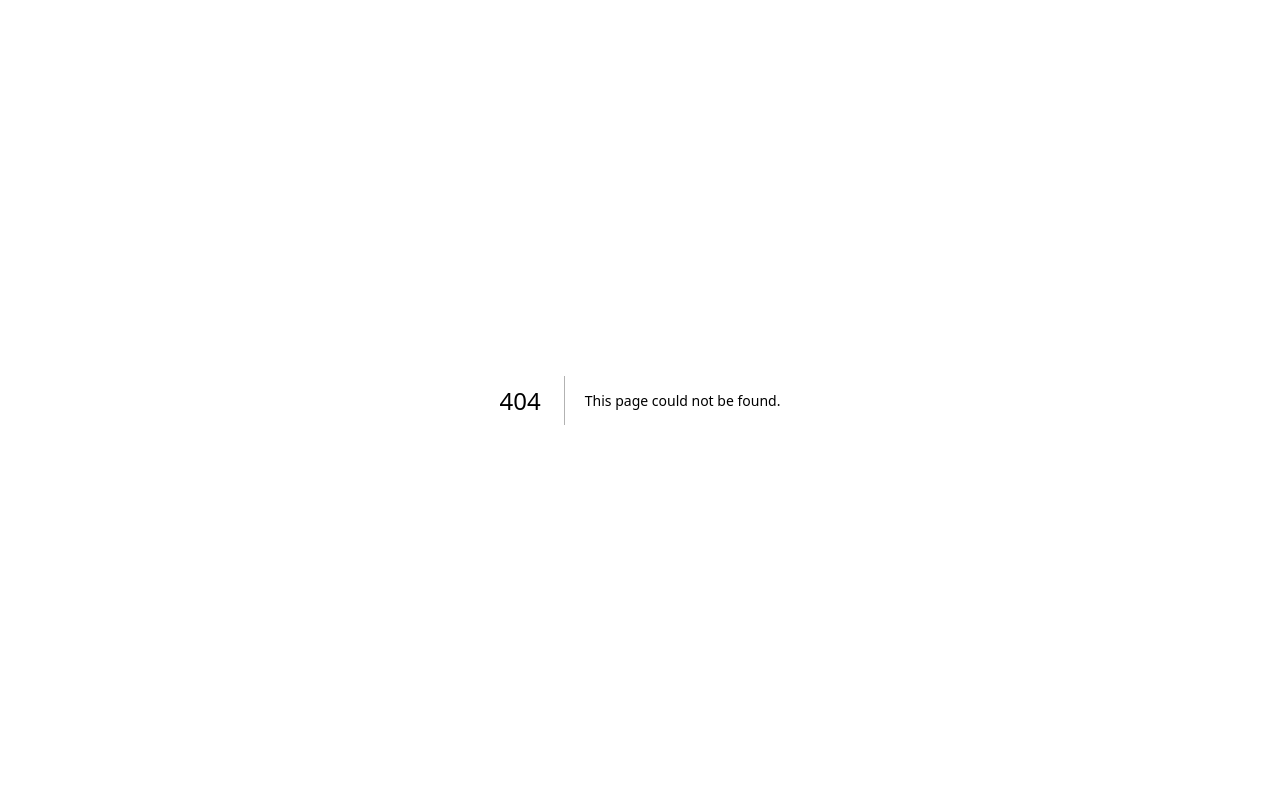
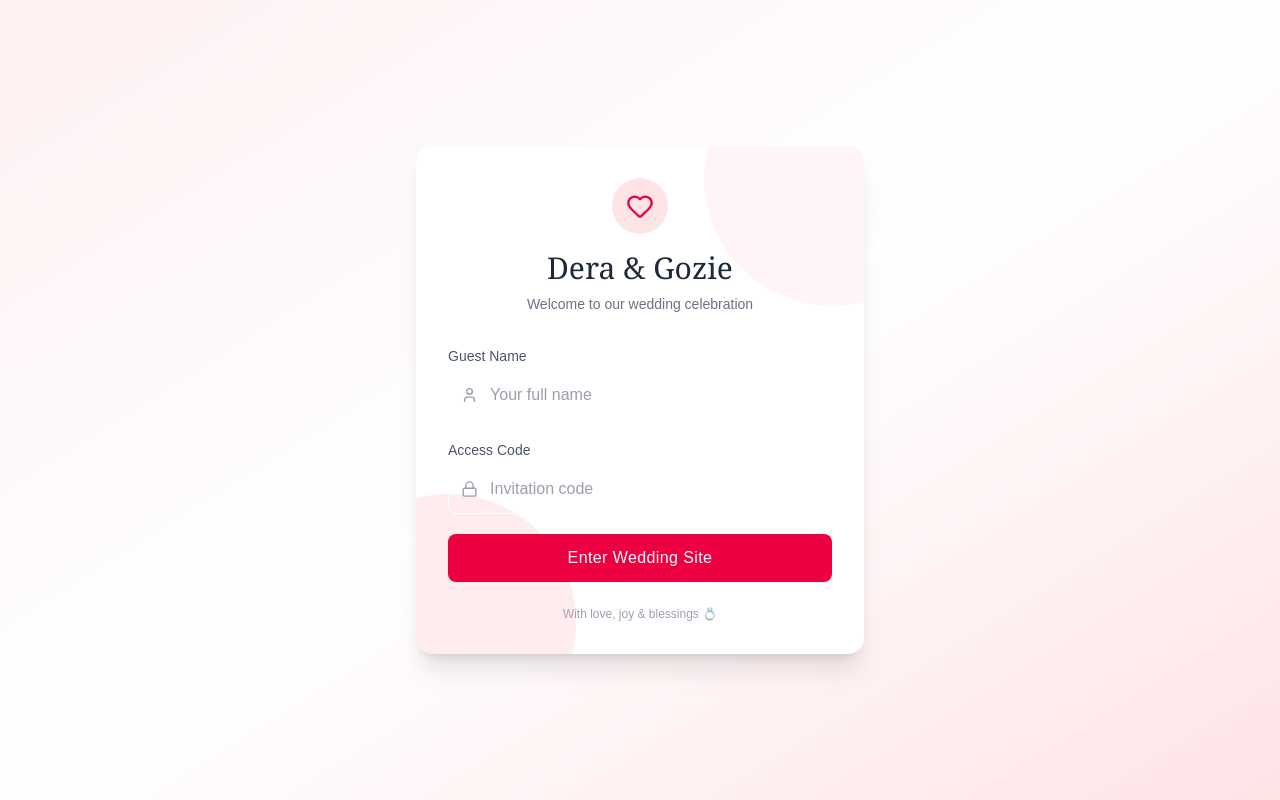
Before and after one commit to DeraJudy/wedding_website, a Next.js app: page /login in a window 1280 px wide. Before the commit this address had no page. Built offline with nearby package versions, Linux system fonts and the light colour scheme.

Commit message:
Name Changed done

```diff
--- /dev/null
+++ b/app/login/page.jsx
@@ -0,0 +1,96 @@
+"use client";
+
+import { useState } from "react";
+import { Heart, Lock, User } from "lucide-react";
+
+export default function LoginPage() {
+  const [name, setName] = useState("");
+  const [code, setCode] = useState("");
+
+  const handleSubmit = (e) => {
+    e.preventDefault();
+
+    // TODO: replace with real validation / API call
+    console.log({ name, code });
+  };
+
+  return (
+    <div className="min-h-screen flex items-center justify-center bg-gradient-to-br from-rose-50 via-white to-rose-100 px-4">
+      <div className="w-full max-w-md bg-white rounded-2xl shadow-xl p-8 relative overflow-hidden">
+
+        {/* Decorative background */}
+        <div className="absolute -top-24 -right-24 w-64 h-64 bg-rose-200 rounded-full opacity-20" />
+        <div className="absolute -bottom-24 -left-24 w-64 h-64 bg-rose-300 rounded-full opacity-20" />
+
+        {/* Header */}
+        <div className="relative text-center mb-8">
+          <div className="flex justify-center mb-4">
+            <div className="w-14 h-14 rounded-full bg-rose-100 flex items-center justify-center">
+              <Heart className="text-rose-600" size={28} />
+            </div>
+          </div>
+
+          <h1 className="text-3xl font-serif text-gray-800">
+            Dera & Gozie
+          </h1>
+          <p className="text-gray-500 mt-2 text-sm">
+            Welcome to our wedding celebration
+          </p>
+        </div>
+
+        {/* Form */}
+        <form onSubmit={handleSubmit} className="relative space-y-5">
+
+          {/* Name */}
+          <div>
+            <label className="block text-sm text-gray-600 mb-1">
+              Guest Name
+            </label>
+            <div className="flex items-center border rounded-lg px-3 focus-within:ring-2 focus-within:ring-rose-400">
+              <User size={18} className="text-gray-400" />
+              <input
+                type="text"
+                required
+                value={name}
+                onChange={(e) => setName(e.target.value)}
+                placeholder="Your full name"
+                className="w-full px-3 py-3 outline-none text-gray-700"
+              />
+            </div>
+          </div>
+
+          {/* Access Code */}
+          <div>
+            <label className="block text-sm text-gray-600 mb-1">
+              Access Code
+            </label>
+            <div className="flex items-center border rounded-lg px-3 focus-within:ring-2 focus-within:ring-rose-400">
+              <Lock size={18} className="text-gray-400" />
+              <input
+                type="password"
+                required
+                value={code}
+                onChange={(e) => setCode(e.target.value)}
+                placeholder="Invitation code"
+                className="w-full px-3 py-3 outline-none text-gray-700"
+              />
+            </div>
+          </div>
+
+          {/* Button */}
+          <button
+            type="submit"
+            className="w-full bg-rose-600 hover:bg-rose-700 transition text-white py-3 rounded-lg font-medium tracking-wide"
+          >
+            Enter Wedding Site
+          </button>
+        </form>
+
+        {/* Footer */}
+        <p className="text-center text-xs text-gray-400 mt-6">
+          With love, joy & blessings 💍
+        </p>
+      </div>
+    </div>
+  );
+}
--- a/components/Gallery.jsx
+++ b/components/Gallery.jsx
@@ -215,7 +215,7 @@ const Gallery = () => {
               <button className="inline-flex items-center gap-2 rounded-full
               bg-[gold] px-8 py-3 text-gray-800 font-medium transition
               hover:bg-[gold]/90">
-                #alienJudy
+                #alienJudy25
               </button>
 
 
--- a/components/contactSection.jsx
+++ b/components/contactSection.jsx
@@ -39,7 +39,7 @@ const ContactSection = () => {
               <button
                 className="w-full text-white py-2 rounded-lg font-medium transition-all"
                 style={{ backgroundColor: "#9CAF88" }} // sage green button
-                onClick={() => window.open('https://wa.me/2348091234567', '_blank')}
+                onClick={() => window.open('https://wa.me/2348067593064', '_blank')}
               >
                 Chat with Us
               </button>
--- a/components/heroSection.jsx
+++ b/components/heroSection.jsx
@@ -77,18 +77,18 @@ const HeroSection = () => {
         {/* Names */}
         <div className="text-center">
           <h1 className="text-6xl sm:text-7xl lg:text-8xl font-romantic font-bold mb-2 tracking-wide">
-            Dera
+            Chidera
           </h1>
 
           <span
             className="text-4xl sm:text-5xl mx-3"
-            style={{ color: "#D4AF37" }} // Gold colour
+            style={{ color: "#000" }} // Gold colour
           >
             &
           </span>
 
           <h1 className="text-6xl sm:text-7xl lg:text-8xl font-romantic font-bold mt-2 mb-6 tracking-wide">
-            Gozie
+            Chigoziem
           </h1>
         </div>
 
@@ -151,7 +151,7 @@ const HeroSection = () => {
         <div className="absolute top-32 left-10 animate-bounce">
           <Heart
             className="h-8 w-8"
-            style={{ color: "#9CAF88" }} // Sage Green
+            style={{ color: "#000" }} // Sage Green
           />
         </div>
 
--- /dev/null
+++ b/lib/models/User.js
@@ -0,0 +1,10 @@
+import mongoose from "mongoose";
+
+const userSchema = new mongoose.Schema({
+  name: String,
+  email: { type: String, unique: true },
+  password: String,
+  role: { type: String, default: "user" }, // default role is 'user'
+});
+
+export default mongoose.models.User || mongoose.model("User", userSchema);
```
